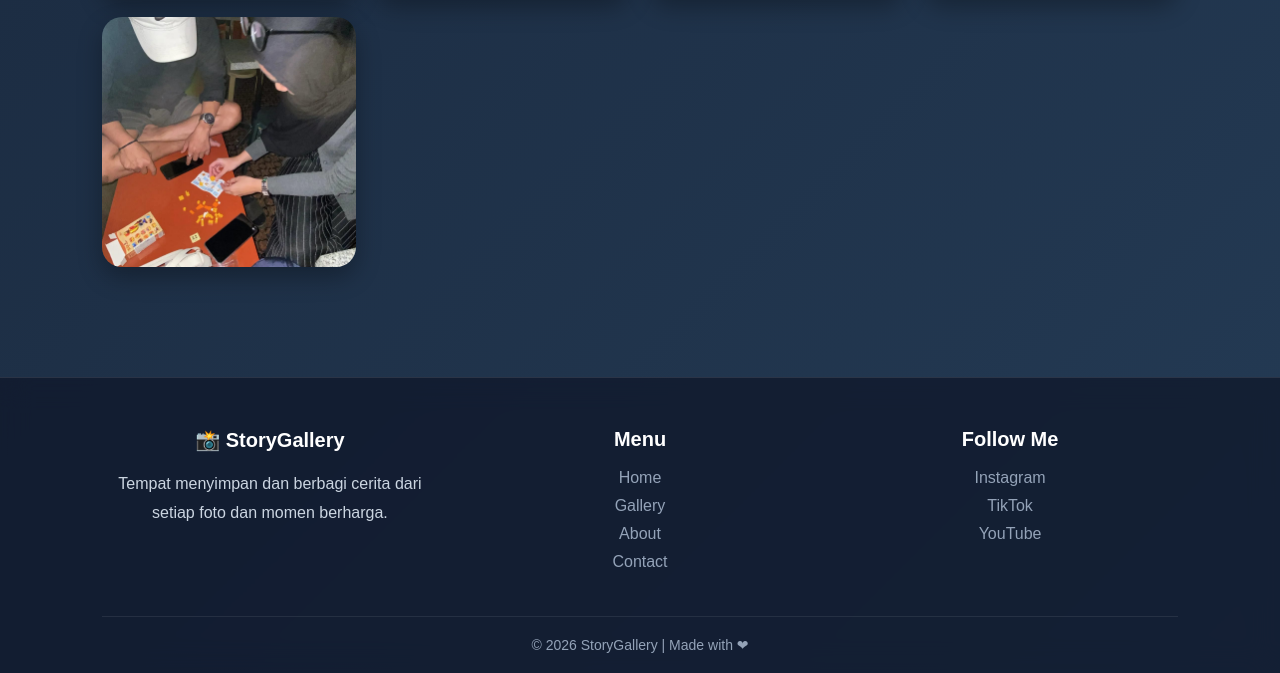
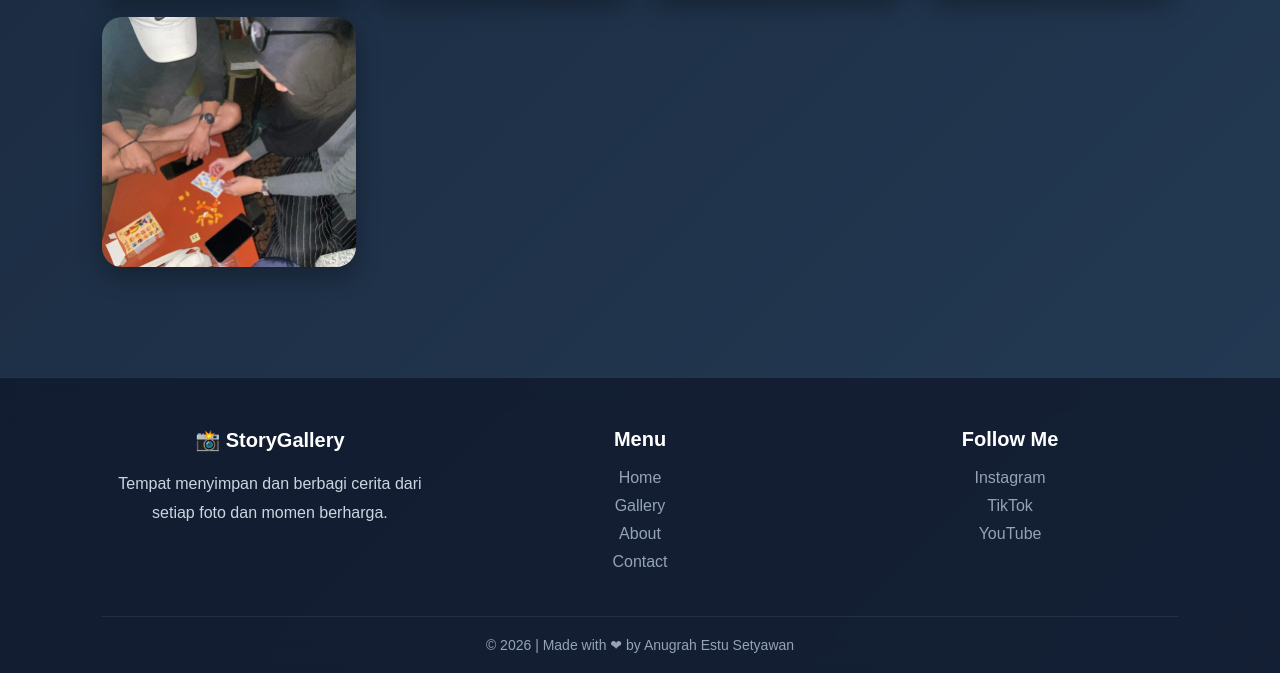
Before and after one commit to estuodinson/gallery, a plain HTML site: page index.html in a window 1280 px wide. Shown: the part 2079-2752 px from the top of the page. Drawn offline with Linux system fonts and the light colour scheme.

Commit message:
Update index.html

```diff
--- a/index.html
+++ b/index.html
@@ -664,7 +664,7 @@ data-story="13 Maret 2026">
     </div>
 
     <div class="footer-bottom">
-        © 2026 StoryGallery | Made with ❤
+        © 2026 | Made with ❤ by Anugrah Estu Setyawan
     </div>
 
 </footer>
```
